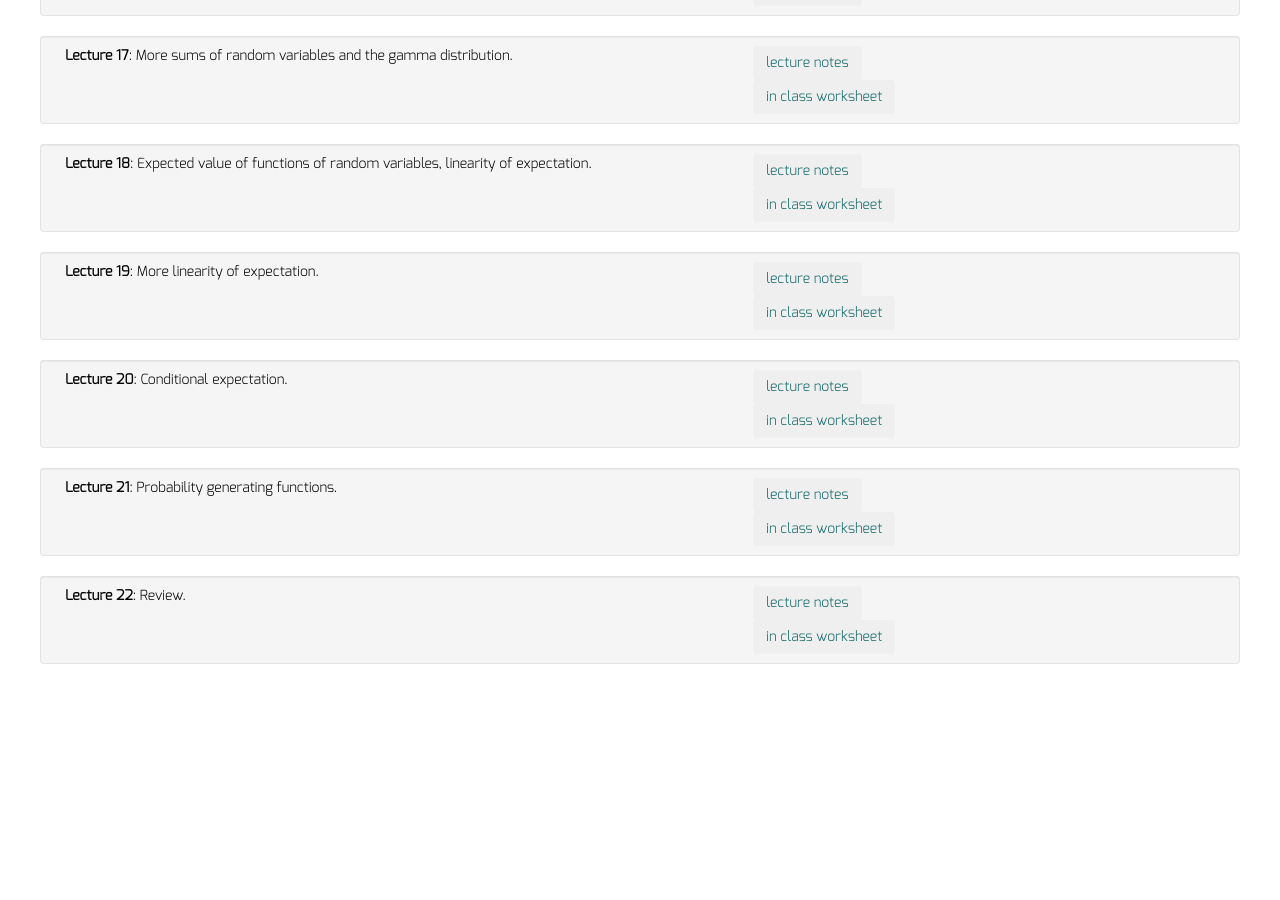
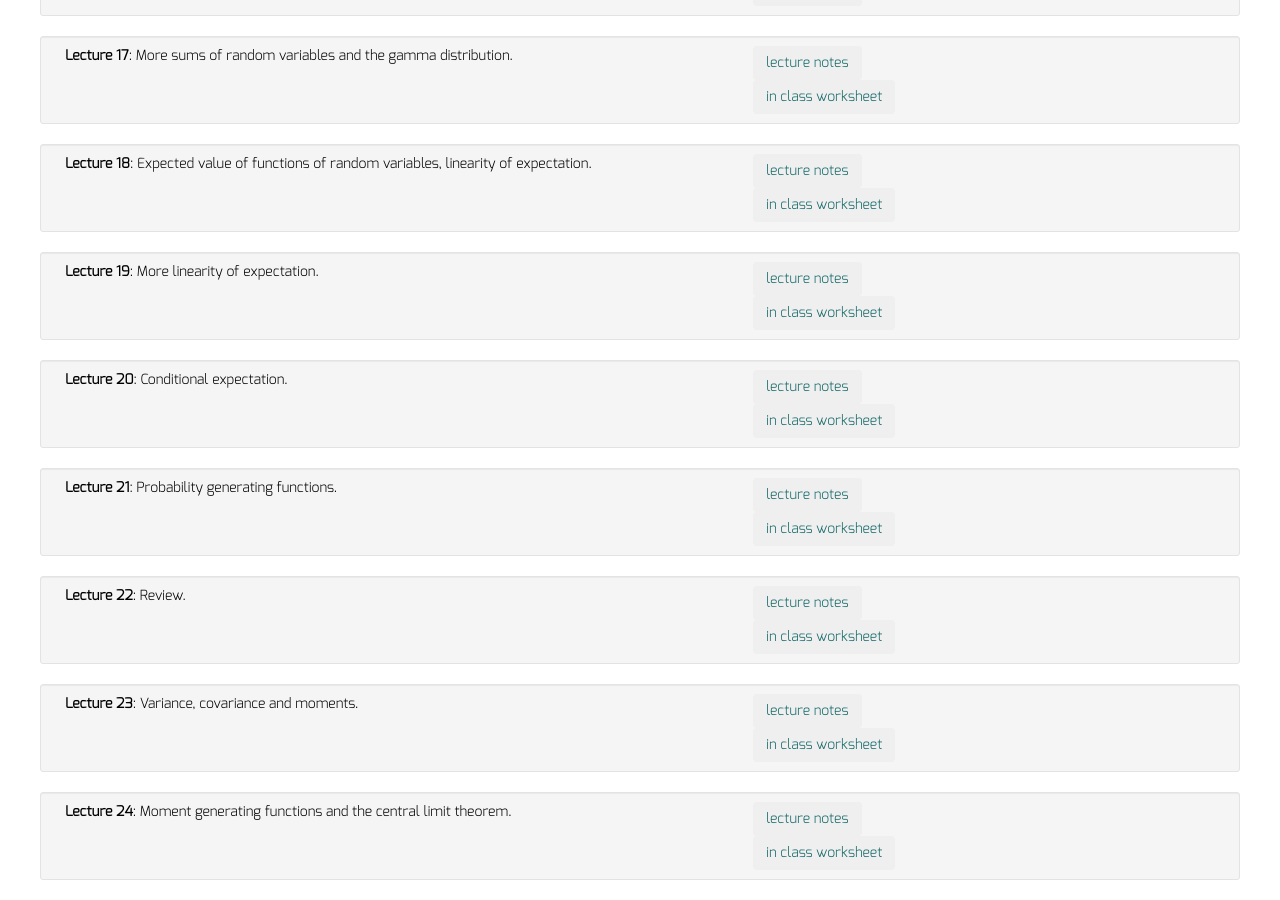
Before and after one commit to dkrashen/probability, a Jekyll site: the page built from lectures/index.html, in a window 1280 px wide and 900 px high, scrolled down 1856 px. Built offline with Jekyll 4.4.1, drawn with Linux system fonts in a browser that asks for light colours; nearby versions of some CDN libraries; before the commit the page ends 2540 px from its top, so only the background shows below that.

Commit message:
add up to current lecture 24

```diff
--- a/_data/homework.yml
+++ b/_data/homework.yml
@@ -25,3 +25,6 @@
 - title: "Homework 9"
   filename: "hw9.pdf"
   due: "Friday, April 26"
+- title: "Homework 10"
+  filename: "hw10.pdf"
+  due: "Friday, May 3"
--- a/_data/lectures.yml
+++ b/_data/lectures.yml
@@ -86,3 +86,11 @@
   filename: "lecture22.pdf"
   description: "Review."
   quizfilename: "quiz22.pdf"
+- title: "Lecture 23"
+  filename: "lecture23.pdf"
+  description: "Variance, covariance and moments."
+  quizfilename: "quiz23.pdf"
+- title: "Lecture 24"
+  filename: "lecture24.pdf"
+  description: "Moment generating functions and the central limit theorem."
+  quizfilename: "quiz24.pdf"
```
Also changed, not shown: 5 other files.
